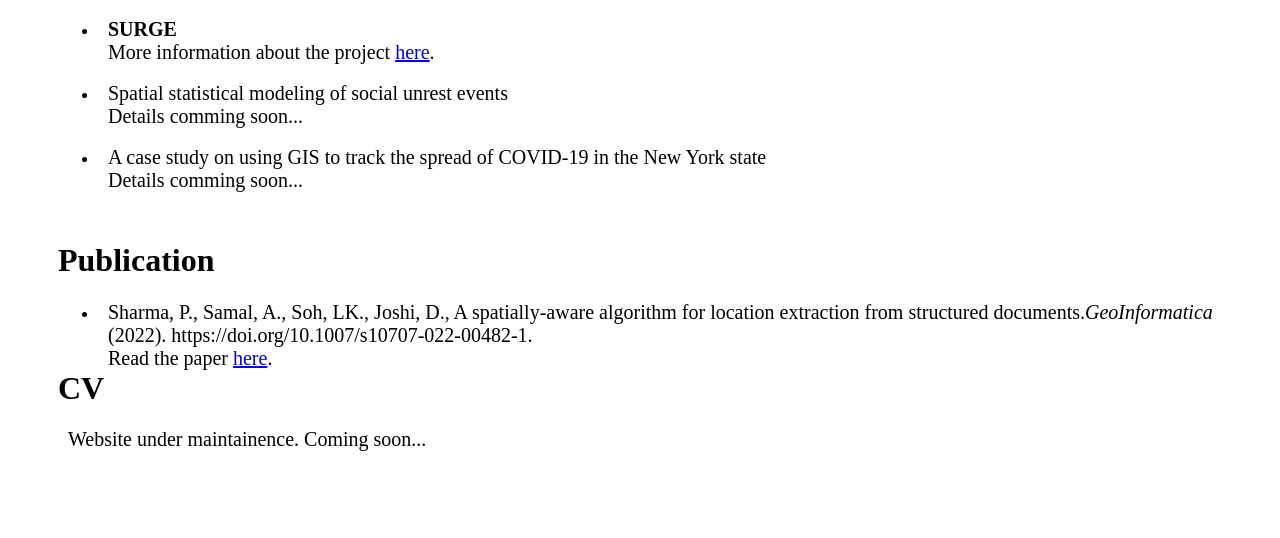
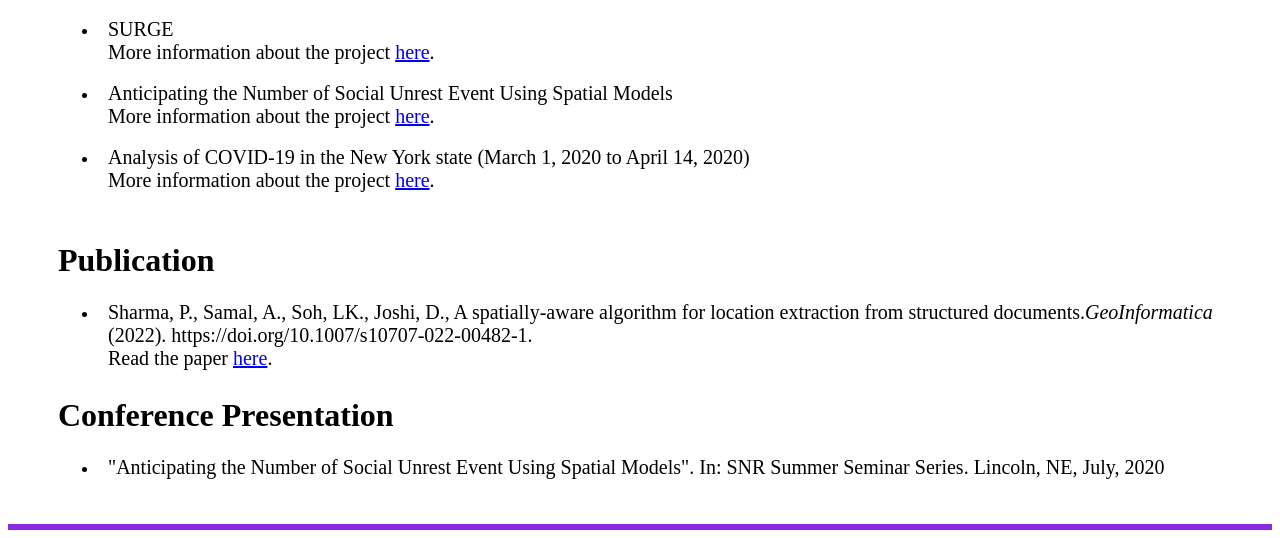
Before and after one commit to pravals17/pravals17.github.io, a plain HTML site: page index.html in a window 1280 px wide. Shown: the part 700-1238 px from the top of the page. Before the commit the page ends 1201 px from the top, so only its background shows below. Drawn offline with Linux system fonts and the light colour scheme.

Commit message:
added pubication

```diff
--- a/css/layout.css
+++ b/css/layout.css
@@ -62,6 +62,12 @@
 	margin: 50px;
 	width: auto;
 }
+
+.conference{
+	margin: 50px;
+	width: auto;
+}
+
 .cv{
 	margin: 50px;
 	width: auto;
--- a/css/style.css
+++ b/css/style.css
@@ -44,3 +44,10 @@ p
 .projects li{
 	float: none;
 }
+
+footer {
+  text-align: center;
+  padding: 3px;
+  background-color: blueviolet;
+  color: white;
+}
--- a/index.html
+++ b/index.html
@@ -19,7 +19,7 @@
 				<li><a href="#projects">Projects</a></li>
 				<li><a href="#publications">Publication</a></li>
 				<!--<li><a href="#aboutme">Contact</a></li> -->
-				<li><a href="#cv">CV </a></li>
+				<!--<li><a href="#cv">CV </a></li>-->
 			</ul>
 		</div>
 		<div class="body-wrapper">
@@ -66,18 +66,18 @@
 			<h1>Selected Projects</h1>
 			   <ul>
 			      <li>
-			         <p><b>SURGE</b></p>
+			         <p>SURGE</p>
 			         <p>More information about the project  <a href="https://www.cse.unl.edu/~surge">here</a>.</p>
 			      </li>
 			      <br>
 			      <li>
-			      	<p>Spatial statistical modeling of social unrest events</p>
-			      	<p>Details comming soon...</p>
+			      	<p>Anticipating the Number of Social Unrest Event Using Spatial Models</p>
+			      	<p>More information about the project <a href="https://github.com/pravals17/PredictingSocialUnrestEventUsingSpatialStatistics">here</a>.</p>
 			      </li>
 			      <br>
 			      <li>
-			      	<p>A case study on using GIS to track the spread of COVID-19 in the New York state</p>
-			      	<p>Details comming soon...</p>
+			      	<p>Analysis of COVID-19 in the New York state (March 1, 2020 to April 14, 2020)</p>
+			      	<p>More information about the project <a href="https://github.com/pravals17/NewYorkStateCovidAnalysis">here</a>.</p>
 			      </li>
 			   </ul>
 		</div>
@@ -90,10 +90,19 @@
 			      </li>
 			   </ul>
 		</div>
-	<div class="cv" id="cv">
-			<h1>CV</h1>
-			<p>Website under maintainence. Coming soon...</p>
+		<br>
+	<div class="conference" id="conference">
+		<h1>Conference Presentation</h1>
+			   <ul>
+			      <li>
+			         <p>"Anticipating the Number of Social Unrest Event Using Spatial Models". In: SNR Summer Seminar Series.
+			         Lincoln, NE, July, 2020</p>
+			      </li>
+			      <br>
+			   </ul>
 		</div>
 	</div>
+	<footer>
+	</footer>
 </body>
 </html>
```
